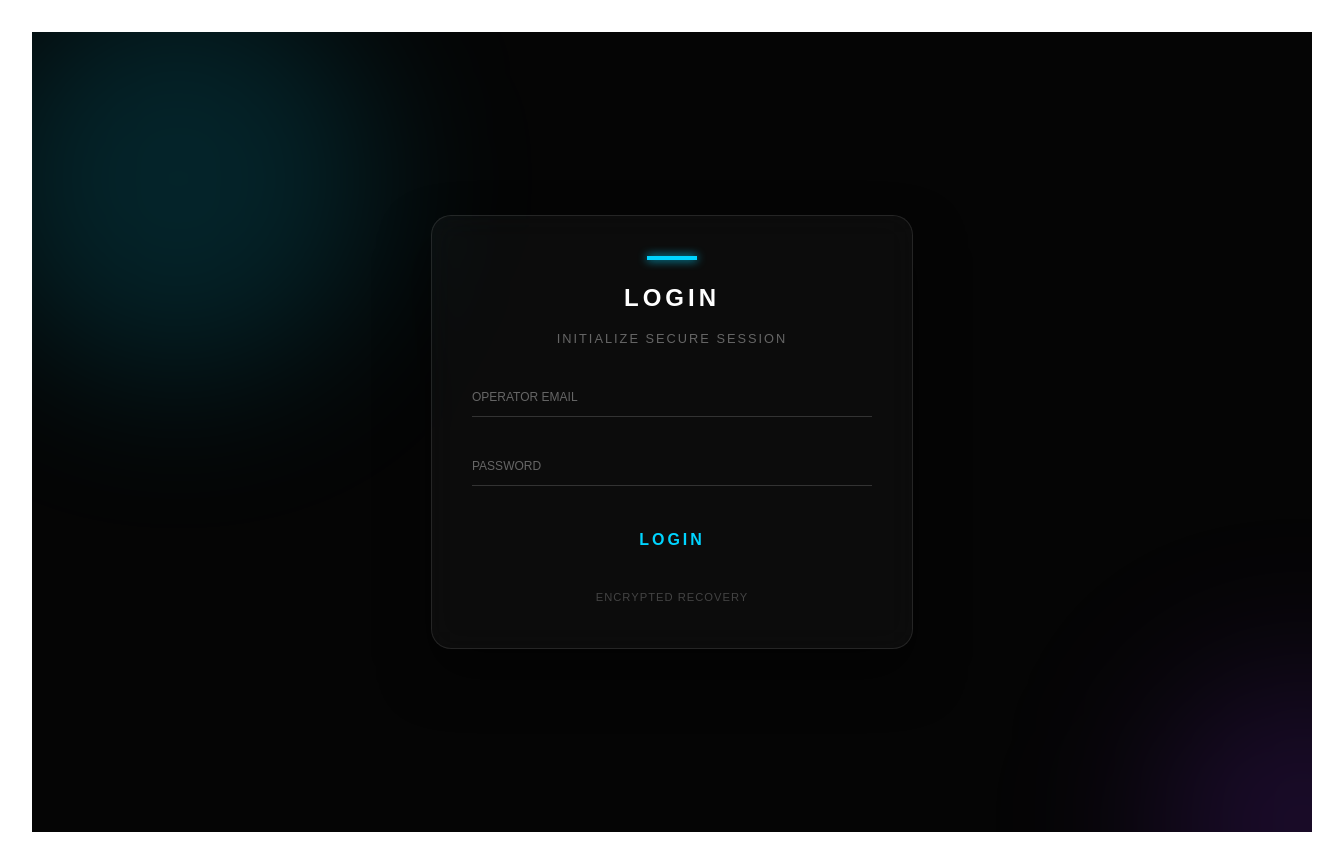
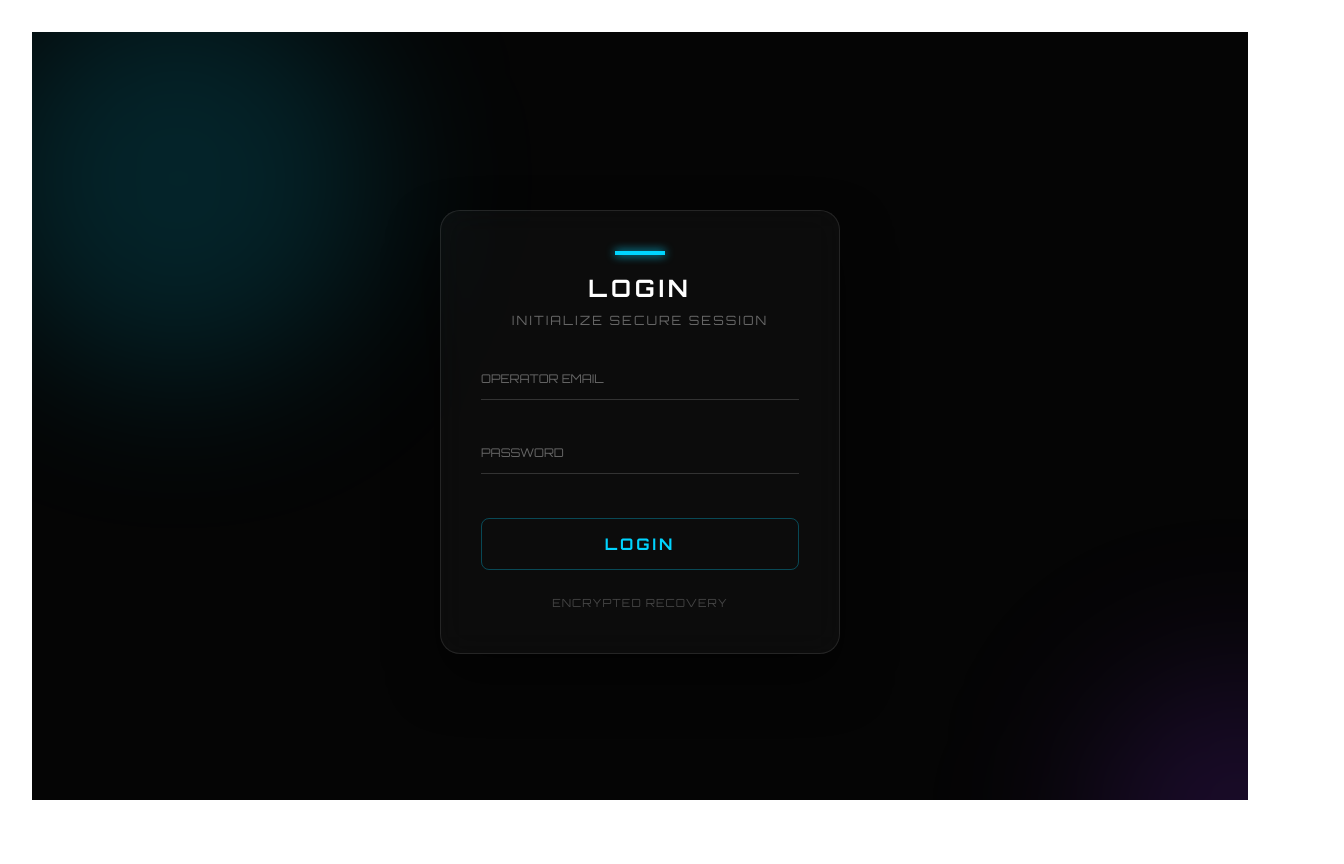
Before and after one commit to kairux108/Arcipe_frontend, a React (Vite) app: page / in a window 1280 px wide. Shown: the whole page, 1344 px wide, since content can reach past the window. After the commit the page ends 800 px from the top, so only its background shows below. Built offline with nearby package versions, Linux system fonts and the light colour scheme.

Commit message:
LOGIN FIXED

```diff
--- a/src/components/Login/Login.css
+++ b/src/components/Login/Login.css
@@ -1,23 +1,39 @@
-/* src/components/Login/Login.css */
+/* --- GLOBAL RESET & FONT --- */
+@import url('https://fonts.googleapis.com/css2?family=Orbitron:wght@400;700&display=swap');
+
+* {
+  margin: 0;
+  padding: 0;
+  box-sizing: border-box;
+}
+
+html, body, #root {
+  width: 100%;
+  height: 100%;
+  overflow-x: hidden;
+}
+
+/* --- CONTAINER --- */
 .futuristic-container {
   position: relative;
-    width: 100vw;
-    height: 100vh;
+  width: 100%;
+  height: 100vh; /* Takes full viewport height */
   background: #050505;
   display: flex;
-    justify-content: center;
-    align-items: center;
+  justify-content: center; /* Horizontally centers the box */
+  align-items: center;     /* Vertically centers the box */
   overflow: hidden;
-    font-family: 'Orbitron', sans-serif; /* A futuristic font if available */
+  font-family: 'Orbitron', sans-serif;
 }
 
-  /* Moving background glow orbs */
+/* --- ANIMATED ORBS --- */
 .orb {
   position: absolute;
   border-radius: 50%;
   filter: blur(80px);
   z-index: 0;
 }
+
 .orb-1 {
   width: 400px;
   height: 400px;
@@ -26,6 +42,7 @@
   left: -100px;
   animation: drift 20s infinite alternate;
 }
+
 .orb-2 {
   width: 300px;
   height: 300px;
@@ -40,17 +57,21 @@
   to { transform: translate(100px, 100px); }
 }
 
+/* --- GLASS BOX --- */
 .glass-box {
   position: relative;
   z-index: 1;
-    width: 400px;
+  width: 100%;
+  max-width: 400px; /* Responsive cap */
   padding: 40px;
   background: rgba(255, 255, 255, 0.03);
   backdrop-filter: blur(15px);
+  -webkit-backdrop-filter: blur(15px);
   border: 1px solid rgba(255, 255, 255, 0.1);
   border-radius: 20px;
   box-shadow: 0 25px 50px rgba(0, 0, 0, 0.5);
   text-align: center;
+  margin: 20px; /* Safety margin for small screens */
 }
 
 .cyber-line {
@@ -76,10 +97,10 @@
   margin-bottom: 30px;
 }
 
-  /* Floating Label Inputs */
+/* --- INPUTS --- */
 .input-group {
   position: relative;
-    margin-bottom: 30px;
+  margin-bottom: 35px;
 }
 
 .input-group input {
@@ -100,14 +121,15 @@
   left: 0;
   color: #666;
   pointer-events: none;
-    transition: 0.5s;
+  transition: 0.4s ease;
   text-transform: uppercase;
   font-size: 0.75rem;
 }
 
+/* Floating Label Logic */
 .input-group input:focus ~ label,
 .input-group input:not(:placeholder-shown) ~ label {
-    top: -15px;
+  top: -18px;
   left: 0;
   color: #00d4ff;
   font-size: 0.7rem;
@@ -128,12 +150,12 @@
   width: 100%;
 }
 
-  /* Neon Button */
+/* --- NEON BUTTON --- */
 .neon-btn {
   background: transparent;
   color: #00d4ff;
   padding: 15px 30px;
-    border: none;
+  border: 1px solid rgba(0, 212, 255, 0.3);
   font-weight: bold;
   letter-spacing: 3px;
   cursor: pointer;
@@ -141,14 +163,16 @@
   overflow: hidden;
   position: relative;
   width: 100%;
+  margin-top: 10px;
 }
 
 .neon-btn:hover {
   background: #00d4ff;
   color: #050505;
-    box-shadow: 0 0 5px #00d4ff, 0 0 25px #00d4ff, 0 0 50px #00d4ff;
+  box-shadow: 0 0 10px #00d4ff, 0 0 40px #00d4ff;
 }
 
+/* --- FOOTER --- */
 .box-footer a {
   display: inline-block;
   margin-top: 25px;
@@ -161,4 +185,5 @@
 
 .box-footer a:hover {
   color: #00d4ff;
+  text-shadow: 0 0 5px #00d4ff;
 }
--- a/src/components/Login/Login.jsx
+++ b/src/components/Login/Login.jsx
@@ -10,6 +10,7 @@ function Login() {
   const handleLogin = (e) => {
     e.preventDefault();
     if (email && password) {
+      // Add a small delay for a "processing" feel if desired
       navigate('/dashboard');
     }
   };
@@ -23,7 +24,7 @@ function Login() {
       <div className="glass-box">
         <div className="box-header">
           <div className="cyber-line"></div>
-            <h2>Login </h2>
+          <h2>Login</h2>
           <p>Initialize secure session</p>
         </div>
 
```
Lines whose indentation alone changed are shown as unchanged.
